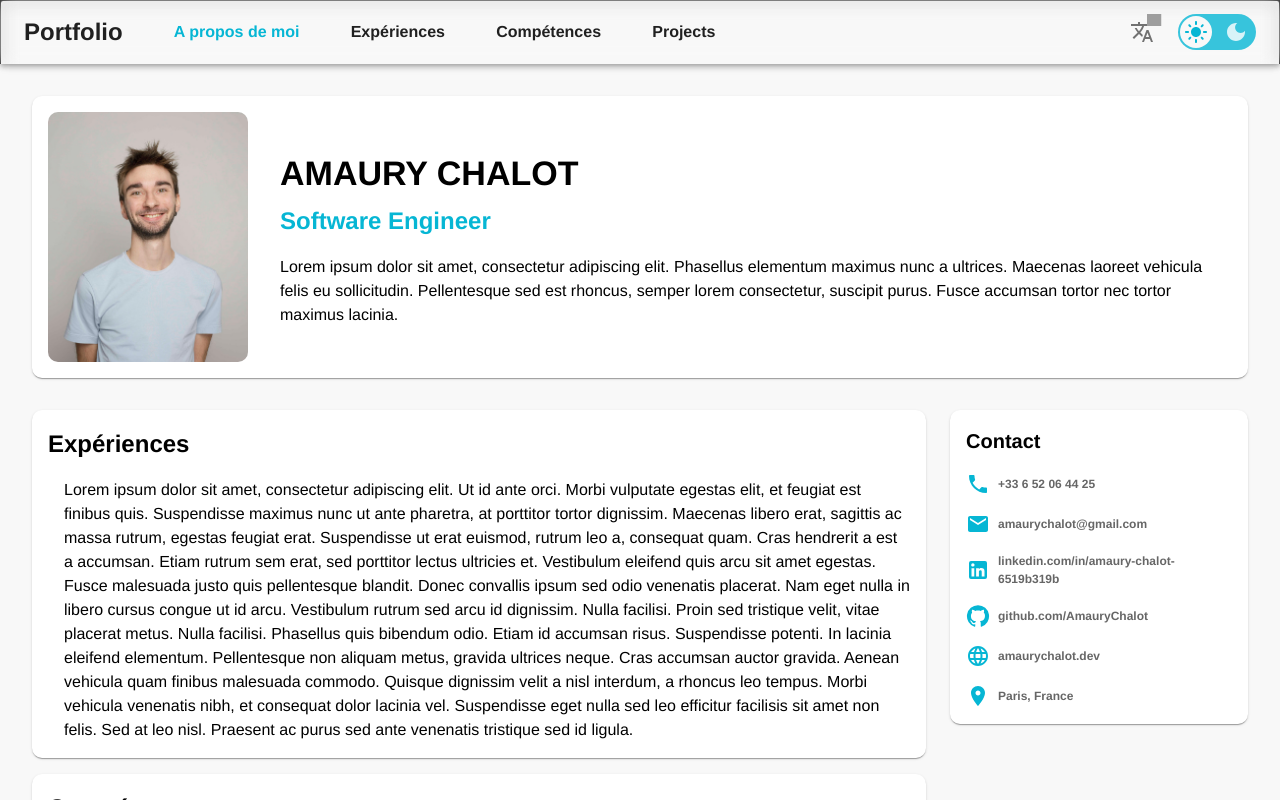
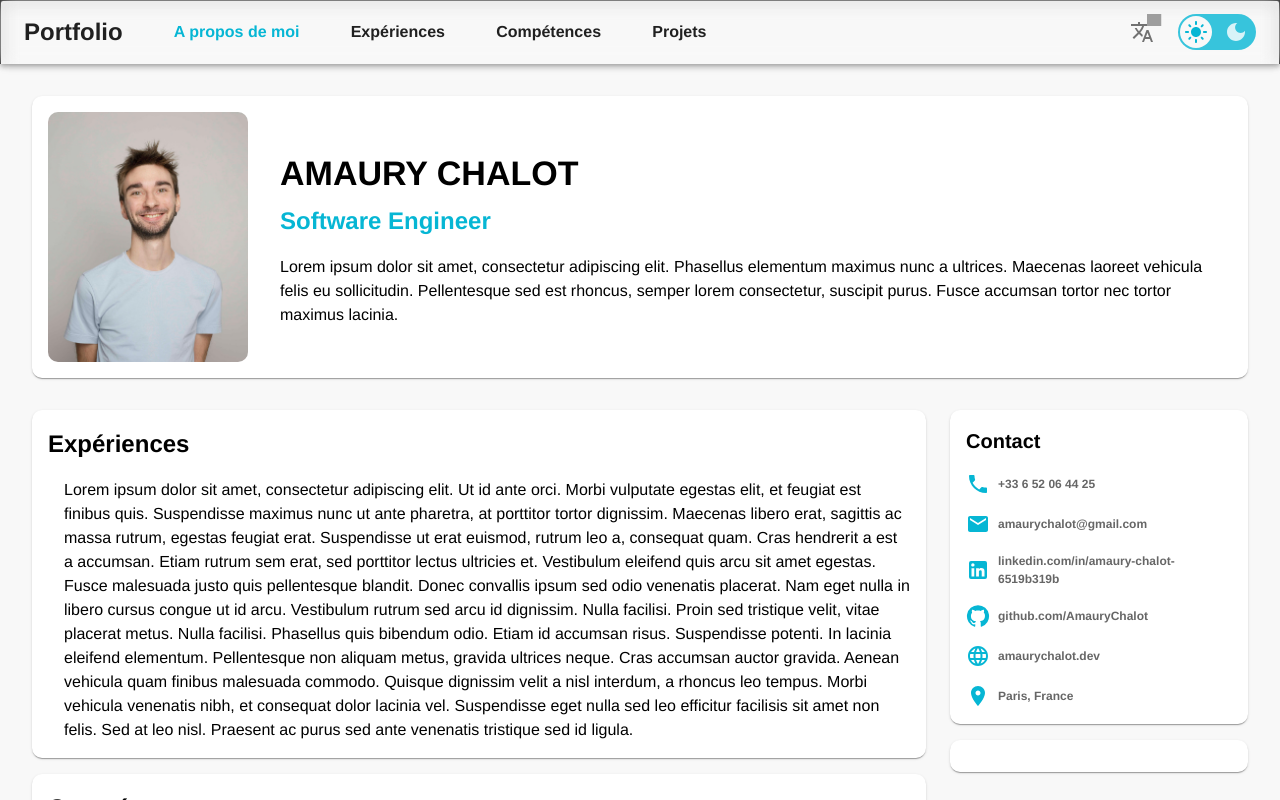
Before and after one commit to AmauryChalot/react-resume, a React (Vite) app: page / in a window 1280 px wide. Built offline with nearby package versions, Linux system fonts and the light colour scheme; grey boxes are pictures that could not be loaded.

Commit message:
feat: link and redirection with contact and link card

```diff
--- /dev/null
+++ b/src/components/InfoCard/InfoCard.styles.ts
@@ -0,0 +1,23 @@
+import { SxProps, Theme } from "@mui/material";
+
+export const sxInfoCardContainer: SxProps<Theme> = {
+  display: "flex",
+  alignItems: "flex-start",
+  flexDirection: "column",
+  justifyContent: "center",
+  backgroundColor: (theme) => theme.palette.background.paper,
+  borderRadius: "10px",
+  padding: "16px",
+  width: "100%",
+  height: "fit-content",
+  boxSizing: "border-box",
+  gap: "16px",
+  scrollMarginTop: "96px",
+  boxShadow:
+    "0px 2px 1px -1px rgb(0 0 0 / 20%), 0px 1px 1px 0px rgb(0 0 0 / 14%), 0px 1px 3px 0px rgb(0 0 0 / 12%)",
+};
+
+export const sxInfoCardContainerSmall: SxProps<Theme> = {
+  ...sxInfoCardContainer,
+  gap: "12px",
+};
--- a/src/components/InfoCard/InfoCard.tsx
+++ b/src/components/InfoCard/InfoCard.tsx
@@ -1,6 +1,19 @@
-import React from "react";
+import { useMediaQuery, useTheme } from "@mui/material";
+import Box from "@mui/material/Box";
 import { InfoCardProps } from "./InfoCard.models";
+import {
+  sxInfoCardContainer,
+  sxInfoCardContainerSmall,
+} from "./InfoCard.styles";
 
 export const InfoCard = (props: InfoCardProps) => {
-  return <></>;
+  const theme = useTheme();
+  const isSmall = useMediaQuery(theme.breakpoints.down("sm"));
+
+  return (
+    <Box
+      sx={isSmall ? sxInfoCardContainerSmall : sxInfoCardContainer}
+      id={"contact"}
+    ></Box>
+  );
 };
--- a/src/components/LinkCard/LinkCard.styles.ts
+++ b/src/components/LinkCard/LinkCard.styles.ts
@@ -13,20 +13,21 @@ export const sxLinkCardContainer: SxProps<Theme> = {
   boxSizing: "border-box",
   gap: "16px",
   scrollMarginTop: "96px",
-    boxShadow: "0px 2px 1px -1px rgb(0 0 0 / 20%), 0px 1px 1px 0px rgb(0 0 0 / 14%), 0px 1px 3px 0px rgb(0 0 0 / 12%)",
-}
+  boxShadow:
+    "0px 2px 1px -1px rgb(0 0 0 / 20%), 0px 1px 1px 0px rgb(0 0 0 / 14%), 0px 1px 3px 0px rgb(0 0 0 / 12%)",
+};
 
 export const sxLinkCardContainerSmall: SxProps<Theme> = {
   ...sxLinkCardContainer,
-    gap: "8px",
-}
+  gap: "12px",
+};
 
 export const sxLinkCardTitle: SxProps<Theme> = {
   color: (theme) => theme.palette.text.primary,
   fontSize: (theme) => theme.typography.h6.fontSize,
   fontWeight: 800,
   fontFamily: (theme) => theme.typography.fontFamily,
-}
+};
 
 export const sxLinkCardItemContainer: SxProps = {
   display: "flex",
@@ -34,11 +35,16 @@ export const sxLinkCardItemContainer: SxProps = {
   justifyContent: "flex-start",
   flexDirection: "row",
   gap: "8px",
-}
+};
 
 export const sxLinkCardItemTypography: SxProps<Theme> = {
   color: (theme) => theme.palette.text.secondary,
   fontSize: (theme) => theme.typography.caption.fontSize,
   fontWeight: 700,
   fontFamily: (theme) => theme.typography.fontFamily,
-}
+  textDecoration: "none",
+
+  "&:hover": {
+    color: (theme) => theme.palette.text.primary,
+  },
+};
--- a/src/components/SidePanel/SidePanel.styles.ts
+++ b/src/components/SidePanel/SidePanel.styles.ts
@@ -2,27 +2,31 @@ import { SxProps, Theme } from "@mui/material";
 
 export const sxSidePanelContainer: SxProps<Theme> = {
   marginTop: "64px",
+  zIndex: (theme) => theme.zIndex.appBar - 1,
 
   "& .MuiBackdrop-root": {
-        marginTop: "64px",
     backgroundColor: "transparent",
   },
   "& .MuiPaper-root": {
     backdropFilter: "blur(3px)",
-        marginTop: "64px",
     width: "fit-content",
-        backgroundColor: (theme) => theme.palette.mode === "light" ? "rgba(255, 255, 255, 0.7)" : "rgba(0, 0, 0, 0.57)",
-        backgroundImage: 'none',
-    }
-}
+    backgroundColor: (theme) =>
+      theme.palette.mode === "light"
+        ? "rgba(255, 255, 255, 0.7)"
+        : "rgba(0, 0, 0, 0.57)",
+    backgroundImage: "none",
+  },
+};
 
 export const sxSidePanelContainerSmall: SxProps<Theme> = {
   ...sxSidePanelContainer,
   "& .MuiPaper-root": {
     backdropFilter: "blur(3px)",
-        marginTop: "64px",
     width: "100%",
-        backgroundColor: (theme) => theme.palette.mode === "light" ? "rgba(255, 255, 255, 0.7)" : "rgba(0, 0, 0, 0.57)",
-        backgroundImage: 'none',
-    }
-}
+    backgroundColor: (theme) =>
+      theme.palette.mode === "light"
+        ? "rgba(255, 255, 255, 0.7)"
+        : "rgba(0, 0, 0, 0.57)",
+    backgroundImage: "none",
+  },
+};
--- a/src/modules/App/App.tsx
+++ b/src/modules/App/App.tsx
@@ -4,6 +4,7 @@ import React, { useEffect, useRef, useState } from "react";
 import { CustomCard } from "../../components/Card/CustomCard";
 import { ContactCard } from "../../components/ContactCard/ContactCard";
 import { DynamicText } from "../../components/DynamicText/DynamicText";
+import { InfoCard } from "../../components/InfoCard/InfoCard";
 import { LinkCard } from "../../components/LinkCard/LinkCard";
 import { Appbar } from "../Appbar/Appbar";
 import {
@@ -34,6 +35,8 @@ function App() {
   const [projectIsVisible, setProjectIsVisible] = useState<boolean>(false);
   const contactRef = useRef<HTMLDivElement | null>(null);
   const [contactIsVisible, setContactIsVisible] = useState<boolean>(false);
+  const infoRef = useRef<HTMLDivElement | null>(null);
+  const [infoIsVisible, setInfoIsVisible] = useState<boolean>(false);
 
   useEffect(() => {
     containerRef.current?.focus();
@@ -68,6 +71,12 @@ function App() {
       setContactIsVisible(entry.isIntersecting);
     });
     if (contactRef.current) contactObserver.observe(contactRef.current);
+    infoRef.current?.focus();
+    const infoObserver = new IntersectionObserver((entries) => {
+      const entry = entries[0];
+      setInfoIsVisible(entry.isIntersecting);
+    });
+    if (infoRef.current) infoObserver.observe(infoRef.current);
   }, []);
 
   const content: string[] = [
@@ -174,6 +183,15 @@ function App() {
               >
                 <LinkCard />
               </section>
+              <section
+                ref={infoRef}
+                style={{
+                  transition: "opacity 0.3s ease-in-out 0.2s",
+                  opacity: infoIsVisible ? 1 : 0,
+                }}
+              >
+                <InfoCard />
+              </section>
             </Box>
           </Box>
         </Box>
--- a/src/modules/Appbar/Appbar.styles.ts
+++ b/src/modules/Appbar/Appbar.styles.ts
@@ -18,7 +18,7 @@ export const sxAppbarContainer: SxProps = {
   display: "block",
   boxSizing: "border-box",
   width: "100%",
-}
+};
 
 export const sxAppbarLeftContainer: SxProps = {
   flexGrow: "1",
@@ -26,12 +26,12 @@ export const sxAppbarLeftContainer: SxProps = {
   alignItems: "center",
   width: "100%",
   gap: "4vw",
-}
+};
 
 export const sxAppbarLeftContainerSmall: SxProps = {
   ...sxAppbarLeftContainer,
   gap: "16px",
-}
+};
 
 export const sxAppbarNavigationItem: SxProps<Theme> = {
   display: "inline-block",
@@ -59,39 +59,49 @@ export const sxAppbarNavigationItem: SxProps<Theme> = {
     transform: "scaleX(1)",
     transformOrigin: "bottom left",
   },
-    '&:active': {
+  "&:active": {
     color: (theme) => theme.palette.primary.dark,
   },
 
-    '&:active:after': {
+  "&:active:after": {
     backgroundColor: (theme) => theme.palette.primary.dark,
-    }
-}
+  },
+};
+
+export const sxAppbarNavigationItemSmall: SxProps<Theme> = {
+  ...sxAppbarNavigationItem,
+  fontSize: (theme) => theme.typography.h6.fontSize,
+};
 
 export const sxAppbarNavigationItemSelected: SxProps<Theme> = {
   ...sxAppbarNavigationItem,
   color: (theme) => theme.palette.primary.main,
-}
+};
+
+export const sxAppbarNavigationItemSmallSelected: SxProps<Theme> = {
+  ...sxAppbarNavigationItemSelected,
+  fontSize: (theme) => theme.typography.h6.fontSize,
+};
 
 export const sxAppbarRightContainer: SxProps = {
   flexGrow: 0,
   display: "flex",
   alignItems: "center",
   gap: "16px",
-}
+};
 
 export const sxAppbarSideMenuList: SxProps = {
   display: "flex",
   flexDirection: "column",
-  width: "100%",
   alignItems: "flex-start",
   paddingX: "64px",
-  paddingTop: "32px",
-  gap: "16px",
+  paddingTop: "96px",
+  gap: "24px",
 };
 
 export const sxAppbarSideMenuListSmall: SxProps = {
   ...sxAppbarSideMenuList,
   alignItems: "center",
+  width: "100%",
   paddingX: 2,
 };
--- a/src/modules/Appbar/Appbar.tsx
+++ b/src/modules/Appbar/Appbar.tsx
@@ -24,6 +24,8 @@ import {
   sxAppbarLeftContainerSmall,
   sxAppbarNavigationItem,
   sxAppbarNavigationItemSelected,
+  sxAppbarNavigationItemSmall,
+  sxAppbarNavigationItemSmallSelected,
   sxAppbarRightContainer,
   sxAppbarSideMenuList,
   sxAppbarSideMenuListSmall,
@@ -66,7 +68,7 @@ export const Appbar = ({ scrolledSectionsState }: AppbarProps) => {
 
   const sidePanelMenu = () => {
     return (
-      <Box sx={isMedium ? sxAppbarSideMenuListSmall : sxAppbarSideMenuList}>
+      <Box sx={isSmall ? sxAppbarSideMenuListSmall : sxAppbarSideMenuList}>
         {menuItems.map((element, index) => {
           return (
             <Link
@@ -76,8 +78,8 @@ export const Appbar = ({ scrolledSectionsState }: AppbarProps) => {
               underline={"none"}
               sx={
                 index === scrolledSections
-                  ? sxAppbarNavigationItemSelected
-                  : sxAppbarNavigationItem
+                  ? sxAppbarNavigationItemSmallSelected
+                  : sxAppbarNavigationItemSmall
               }
               onClick={handleSidePanelClose}
             >
--- a/src/modules/Languages/fr.json
+++ b/src/modules/Languages/fr.json
@@ -1,7 +1,7 @@
 {
-    "aboutMe": "A propos de moi",
-    "skills": "Compétences",
-    "experiences": "Expériences",
-    "contact": "Contact",
-    "projects": "Projects"
+  "aboutMe": "A propos de moi",
+  "skills": "Compétences",
+  "experiences": "Expériences",
+  "contact": "Contact",
+  "projects": "Projets"
 }
```
Also changed, not shown: src/components/LinkCard/LinkCard.tsx (+42 -18 lines). Lines whose indentation alone changed are shown as unchanged.
